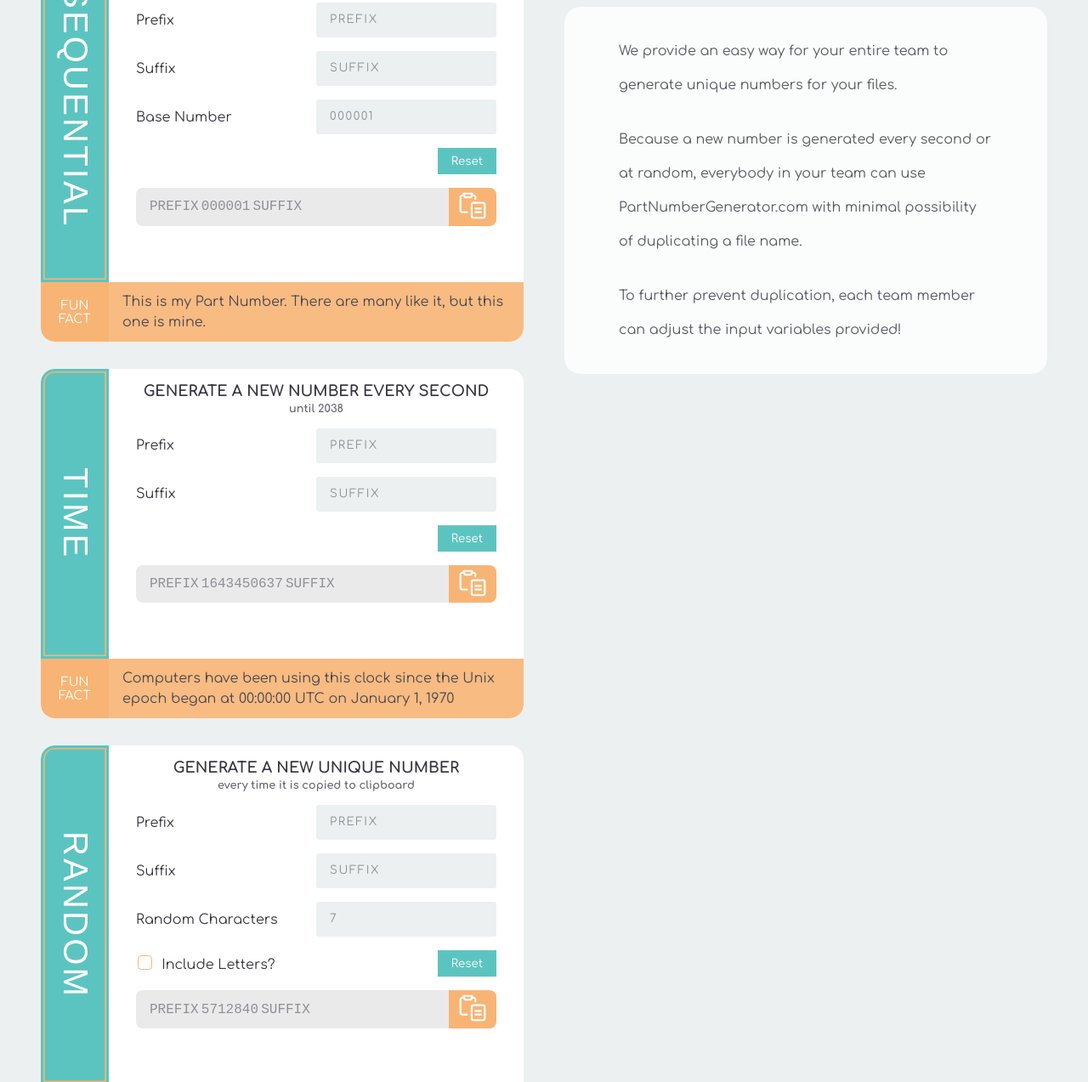
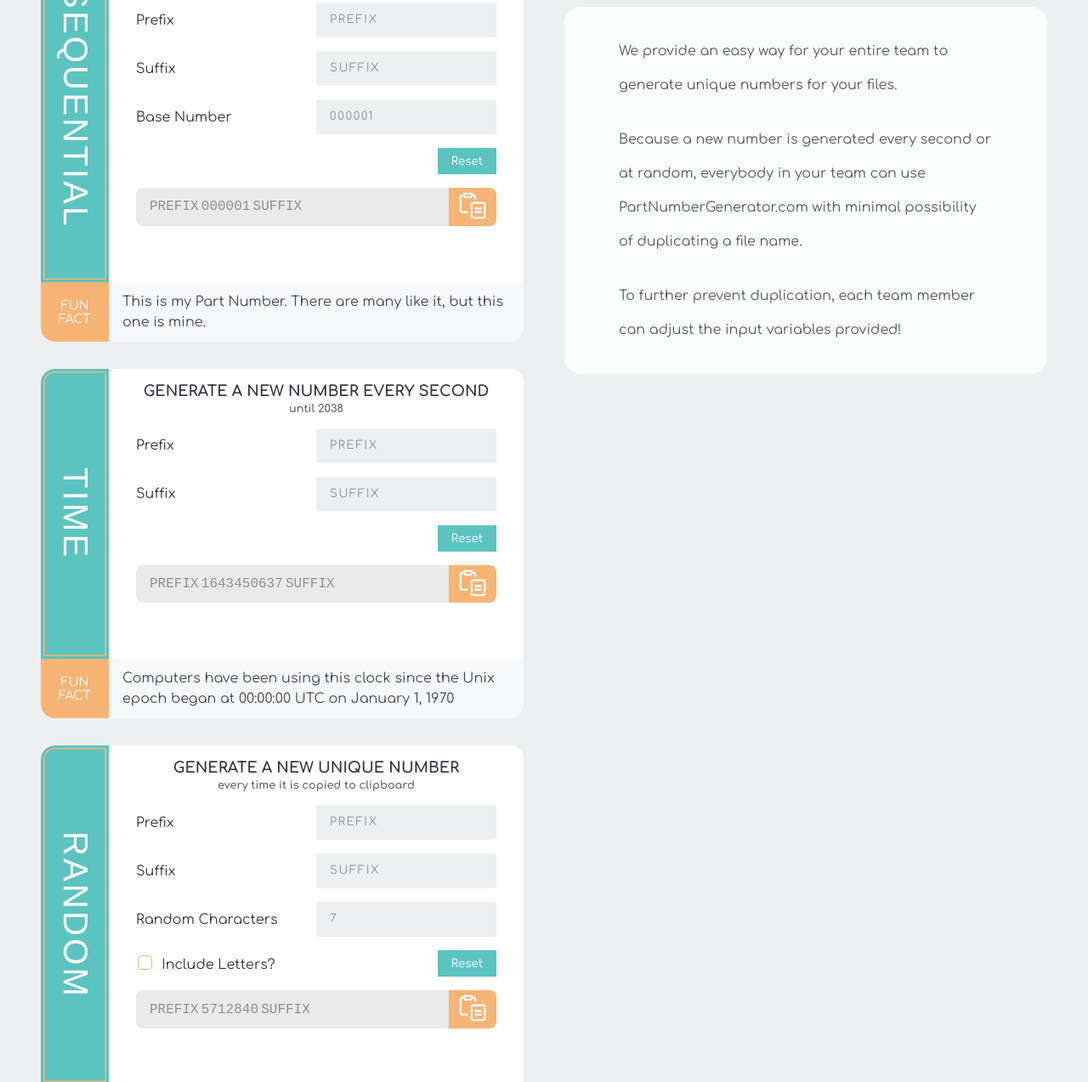
Before and after one commit to Entropyracer/PartNumberGenerator, a plain HTML site: page index.html in a window 1280 px wide. Shown: the part 761-2034 px from the top of the page at 85% size. Drawn offline with nearby package versions, Linux system fonts and the light colour scheme; a web font is replaced by a local one.

Commit message:
Final Stable Release

```diff
--- a/assets/styles/main.css
+++ b/assets/styles/main.css
@@ -322,7 +322,7 @@ button {
 }
 
 .fun__fact__content {
-  background-color: var(--yellow);
+  background-color: var(--light-gray);
   color: var(--black);
   opacity: .9;
   border-bottom-right-radius: 1rem;
@@ -330,7 +330,7 @@ button {
   display: block;
   line-height: 1.5;
   width: calc(100% - 5rem);
-  padding: 0 1rem;
+  padding: .5rem 1rem;
   display: -webkit-box;
   display: -ms-flexbox;
   display: flex;
```
